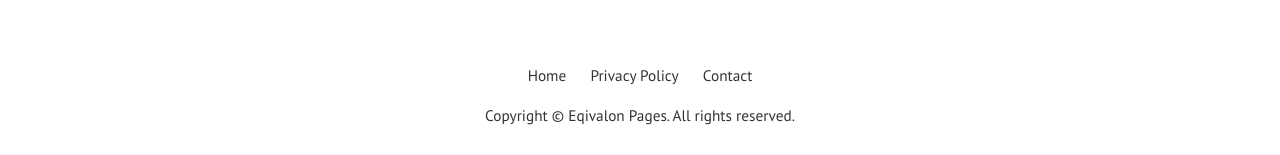
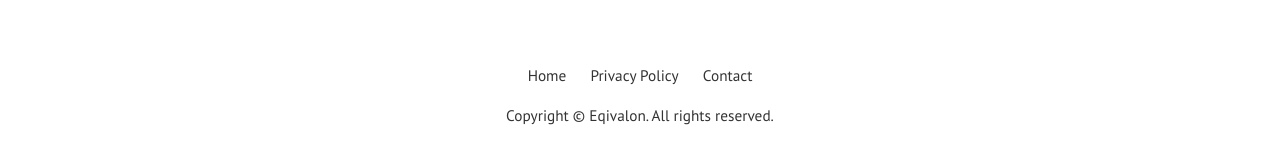
Before and after one commit to eqivalon/eqivalon.github.io, a Jekyll site: the page built from index.html, in a window 1280 px wide and 900 px high, scrolled down 1268 px. Shown: the part 742-897 px from the top of the window. Built offline with Jekyll 4.4.1, drawn with Linux system fonts in a browser that asks for light colours; the list of posts is cut into pages by our own code; comment, search, counter and statistics services are not loaded.

Commit message:
Update _config.yml

```diff
--- a/_config.yml
+++ b/_config.yml
@@ -1,4 +1,4 @@
-title: "Eqivalon Pages"
+title: "Eqivalon"
 email:
 timezone: UTC
 baseurl: ""
```
